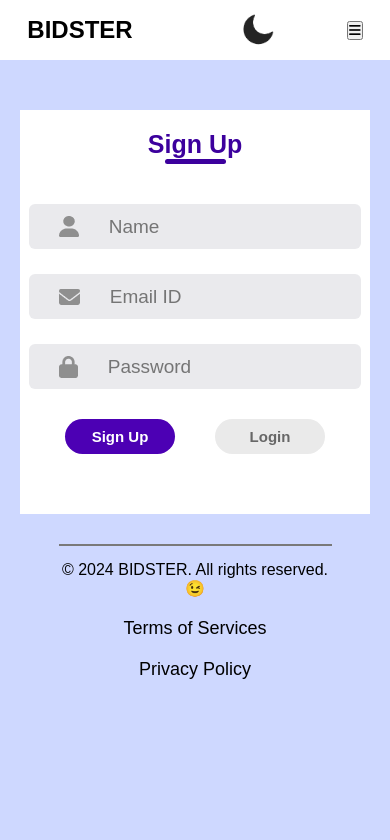
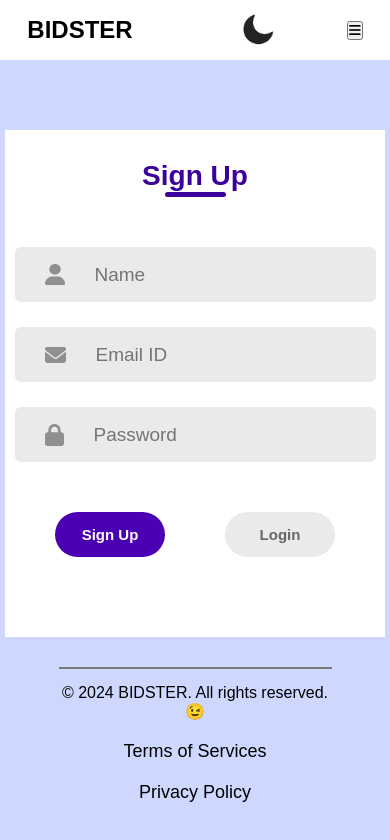
Before and after one commit to priyanshuuranjan/Bidding, a React (Create React App) app: page /login in a window 390 px wide. Shown: the top 840 px of the page. Built offline with nearby package versions, Linux system fonts and the light colour scheme.

Commit message:
LoginSignup Responsive

```diff
--- a/src/component/pages/authentication/LoginSignup.css
+++ b/src/component/pages/authentication/LoginSignup.css
@@ -93,21 +93,21 @@
 }
 @media only screen and (max-width: 600px) {
   .auth {
-    width: 350px;
-    margin-top: 50px;
+    width: 380px;
+    margin-top: 70px;
   }
 
   .header {
-    margin-top: 20px;
+    margin-top: 30px;
   }
 
   .inputs {
-    margin-top: 40px;
+    margin-top: 50px;
   }
 
   .input {
     width: 95%; /* Make input fields full width */
-    height: 45px;
+    height: 55px;
   }
 
   .forgot-password {
@@ -117,19 +117,19 @@
 
   .submit-container {
     /* flex-direction: column;  Stack buttons vertically */
-    gap: 40px;
-    margin: 30px auto;
+    gap: 60px;
+    margin: 50px auto;
   }
 
   .submit {
     width: 110px;
-    height: 35px;
+    height: 45px;
     border-radius: 40px;
     font-size: 15px;
     cursor: pointer;
   }
 
   .text {
-    font-size: 25px; /* Decrease font size for smaller screens */
+    font-size: 28px; /* Decrease font size for smaller screens */
   }
 }
```
